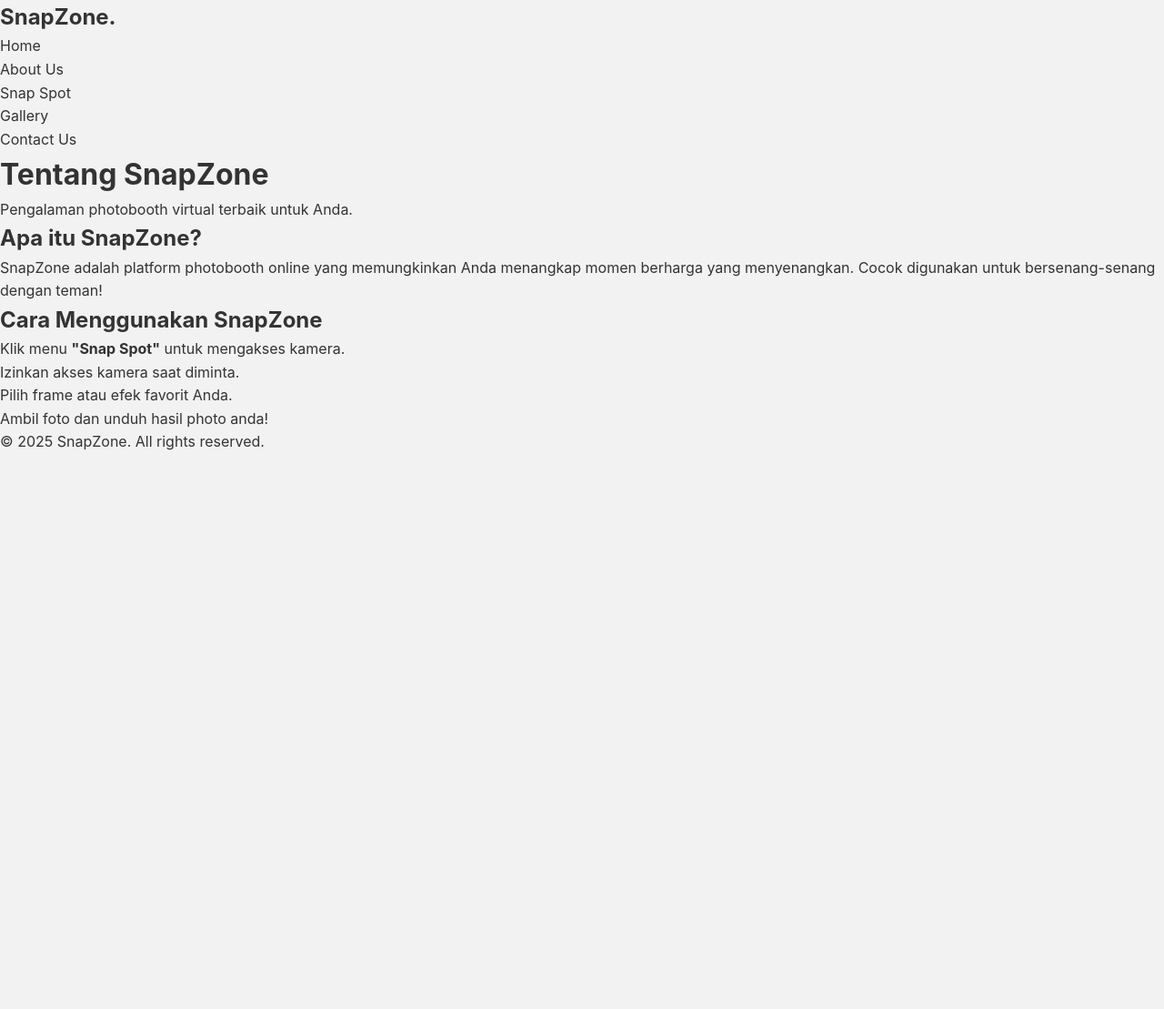
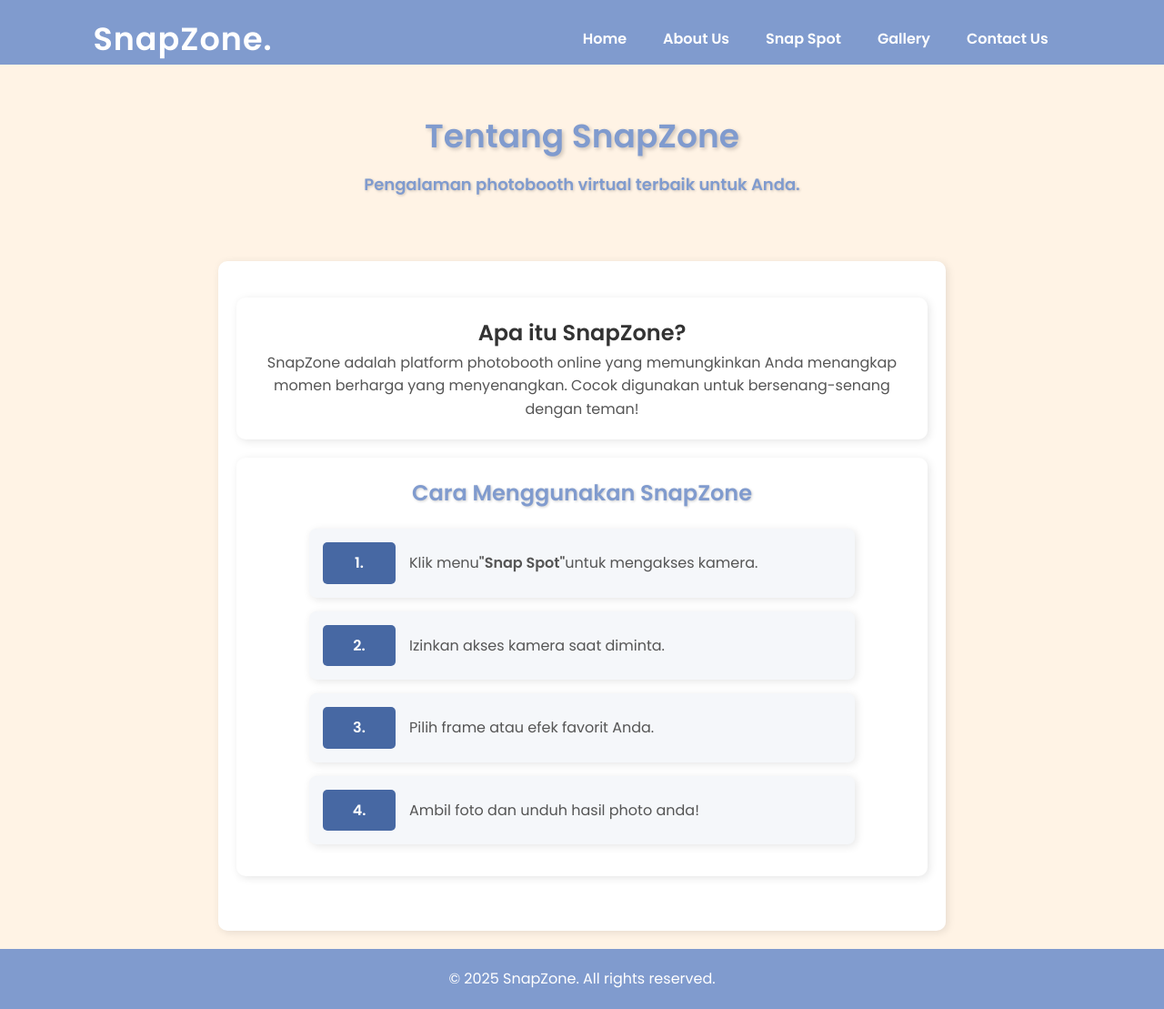
Before and after one commit to septiawanhadi/photobooth, a PHP site: page /about.html in a window 1280 px wide. Shown: the whole page at 91% size. Before the commit the page ends 495 px from the top, so only its background shows below. Run offline with PHP 8.4, Linux system fonts and the light colour scheme.

Commit message:
Update style.css

```diff
--- a/style.css
+++ b/style.css
@@ -1,12 +1,12 @@
-/* Global & Reset */
+@import url('https://fonts.googleapis.com/css2?family=Playfair+Display:wght@400;700&family=Poppins:wght@300;400;600&display=swap');
 * {
   box-sizing: border-box;
   margin: 0;
   padding: 0;
 }
 body {
-  font-family: 'Inter', sans-serif;
-  background: #f2f2f2;
+  font-family: 'Poppins', sans-serif;
+  background: #fff3e5;
   color: #333;
   line-height: 1.6;
 }
@@ -14,33 +14,41 @@ a {
   text-decoration: none;
   color: inherit;
 }
+
 /* Navbar */
-.navbar {
-  background: #fff;
-  box-shadow: 0 2px 8px rgba(0,0,0,0.1);
-  padding: 16px 24px;
+nav {
   display: flex;
+  align-items: center;
   justify-content: space-between;
-  align-items: center;
-  position: sticky;
-  top: 0;
-  z-index: 1000;
+  padding-top: 15px;
+  padding-left: 8%;
+  padding-right: 8%;
+  background-color: #809bce;
 }
-.navbar .logo {
-  font-size: 1.5rem;
-  font-weight: 700;
-  color: #3a86ff;
+.logo {
+  color: #ffff;
+  font-size: 35px;
+  letter-spacing: 1px;
+  cursor: pointer;
 }
-.navbar nav a {
-  margin-left: 16px;
-  padding: 8px 12px;
-  border-radius: 4px;
-  transition: background 0.3s;
-  color: #333;
+.menu {
+  display: flex;
+  flex-direction: row;
+  flex-wrap: wrap;
+  justify-content: flex-end;
+  padding: 15px;
+  gap: 20px;
+  list-style: none;
 }
-.navbar nav a:hover,
-.navbar nav a.active {
-  background: #e0e0e0;
+a {
+  color: #ffff;
+  text-decoration: none;
+  font-weight: bold;
+  padding: 10px;
+}
+a:hover{
+  color:#d1dbe4;
+  transition: .4s;
 }
 /* Container Layout */
 .container {
@@ -235,22 +211,12 @@ a {
 .download-btn:hover {
   background: #0a58ca;
 }
-/* Retake Button */
-.retake-btn {
-  display: inline-block;
-  padding: 8px 16px;
-  background: #ff006e;
-  color: #fff;
-  border-radius: 8px;
-  text-align: center;
-  cursor: pointer;
-  transition: background 0.3s;
-  margin: 0 auto;
-  margin-top: 8px;
+h1 {
+  margin: 0;
+  font-size: 2.5em;
+  color: #809bce;
 }
-.retake-btn:hover {
-  background: #e60064;
-}
+
 /* Responsive */
 @media (max-width: 768px) {
   .two-column {
@@ -260,3 +226,185 @@ a {
     max-width: 100%;
   }
 }
+
+/* hero */
+.hero {
+  height: 400px;
+  display: flex;
+  align-items: center;
+  justify-content: center;
+  flex-direction: column;
+}
+.hero h1 {
+  font-size: 38px;
+  margin: 0;
+  color : #809bce;
+  text-shadow: 2px 2px 5px rgba(248, 248, 248, 0.97);
+}
+
+.hero p {
+  font-size: 18px;
+  font-weight: bold;
+  margin-top: 10px;
+  color : #809bce;
+  text-shadow: 1px 1px 4px rgba(248, 248, 248, 0.97);
+}
+
+/* container 1 halaman index*/
+.container1{
+  text-align: center;
+  padding: 40px 20px;
+  background: white;
+  margin: 20px auto;
+  border-radius: 10px;
+  box-shadow: 2px 2px 10px rgba(0, 0, 0, 0.1);
+  max-width: 800px;
+}
+
+/* Try Camera Section */
+.try-camera {
+  margin-top: 30px;
+  padding: 20px;
+  background: #809bce;
+  color: white;
+  border-radius: 10px;
+}
+.camera-btn {
+  background: #a3b7ca;
+  border: none;
+  padding: 12px 20px;
+  font-size: 18px;
+  color: white;
+  font-weight: bold;
+  cursor: pointer;
+  border-radius: 5px;
+  transition: background 0.3s ease;
+}
+.camera-btn:hover {
+  background: #d1dbe4;
+}
+/* CTA section */
+.cta {
+  margin-top: 40px;
+  padding: 20px;
+  background-color: #809bce;
+  color : white;
+}
+.cta button {
+  padding: 10px 20px;
+  border: none;
+  background: #a3b7ca;
+  color: white;
+  font-size: 18px;
+  font-weight: bold;
+  cursor: pointer;
+  border-radius: 5px;
+  transition: background 0.3s ease;
+}
+.cta button:hover {
+  background: #d1dbe4;
+}
+
+/* Container 2 halaman about */
+.container2{
+  text-align: center;
+  padding: 40px 20px;
+  background: white;
+  margin: 20px auto;
+  border-radius: 10px;
+  box-shadow: 2px 2px 10px rgba(0, 0, 0, 0.1);
+  max-width: 800px;
+}
+/* about */
+.about-header {
+  color: #809bce;
+  text-align: center;
+  padding: 50px 20px;
+  font-size: 20px;
+  font-weight: bold;
+}
+.about-header h1 {
+  font-size: 36px;
+  margin: 0;
+  text-shadow: 2px 2px 4px rgba(0, 0, 0, 0.2);
+}
+
+.about-header p {
+  font-size: 18px;
+  margin-top: 10px;
+  text-shadow: 1px 1px 3px rgba(0, 0, 0, 0.2);
+}
+.about, .how-to-use {
+  background: white;
+  padding: 20px;
+  border-radius: 10px;
+  box-shadow: 2px 2px 10px rgba(0, 0, 0, 0.1);
+  margin-bottom: 20px;
+}
+
+.about h2, .how-to-use h2 {
+  color: #333;
+  text-align: center;
+}
+
+.about p, .how-to-use ol {
+  color: #555;
+  font-size: 16px;
+  text-align: center;
+}
+.how-to-use {
+  background: white;
+  padding: 20px;
+  border-radius: 10px;
+  box-shadow: 2px 2px 10px rgba(0, 0, 0, 0.1);
+  margin-bottom: 20px;
+  text-align: center;
+}
+.how-to-use h2 {
+  color: #809bce;
+  font-size: 24px;
+  margin-bottom: 20px;
+  text-shadow: 1px 1px 3px rgba(0, 0, 0, 0.2);
+}
+.how-to-use ol {
+  list-style: none;
+  padding: 0;
+  max-width: 600px;
+  margin: 0 auto;
+}
+.how-to-use li {
+  counter-increment: section;
+  background: #f5f7fa;
+  padding: 15px;
+  margin-bottom: 15px;
+  border-radius: 8px;
+  box-shadow: 2px 2px 10px rgba(0, 0, 0, 0.1);
+  display: flex;
+  align-items: center;
+}
+.how-to-use li::before {
+  content: counter(section) ".";
+  font-weight: bold;
+  color: white;
+  background: #4768a3;
+  padding: 10px 15px;
+  border-radius: 5px;
+  margin-right: 15px;
+  min-width: 50px;
+  text-align: center;
+}
+
+/* footer */
+footer {
+  background-color: #809bce;
+  color: white;
+  text-align: center;
+  padding: 20px 10px;
+  font-size: 16px;
+}
+.footer-container {
+  display: flex;
+  flex-direction: column;
+  align-items: center;
+  gap: 10px;
+}
```
Also changed, not shown: other parts of style.css (+13 -45 lines).
